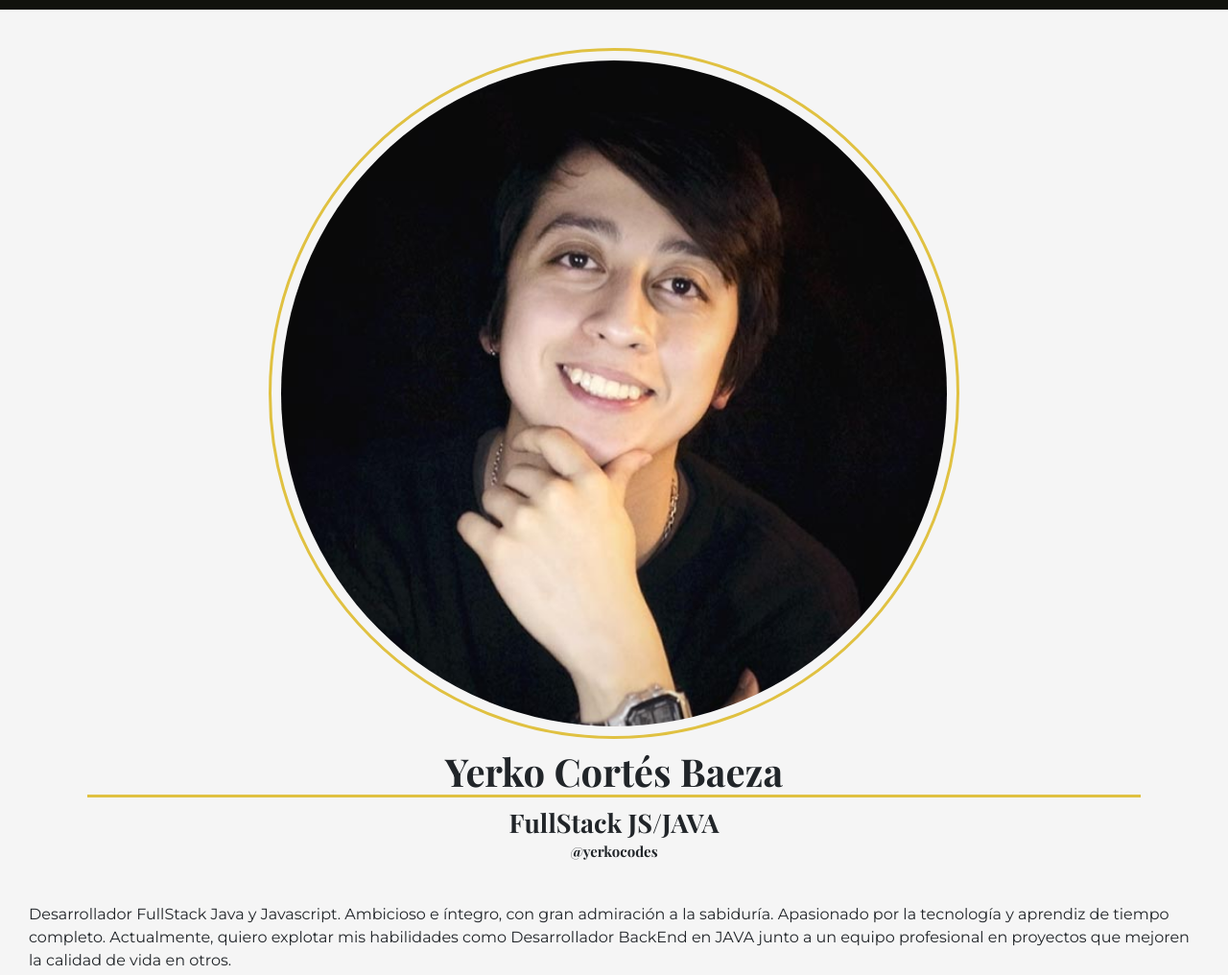
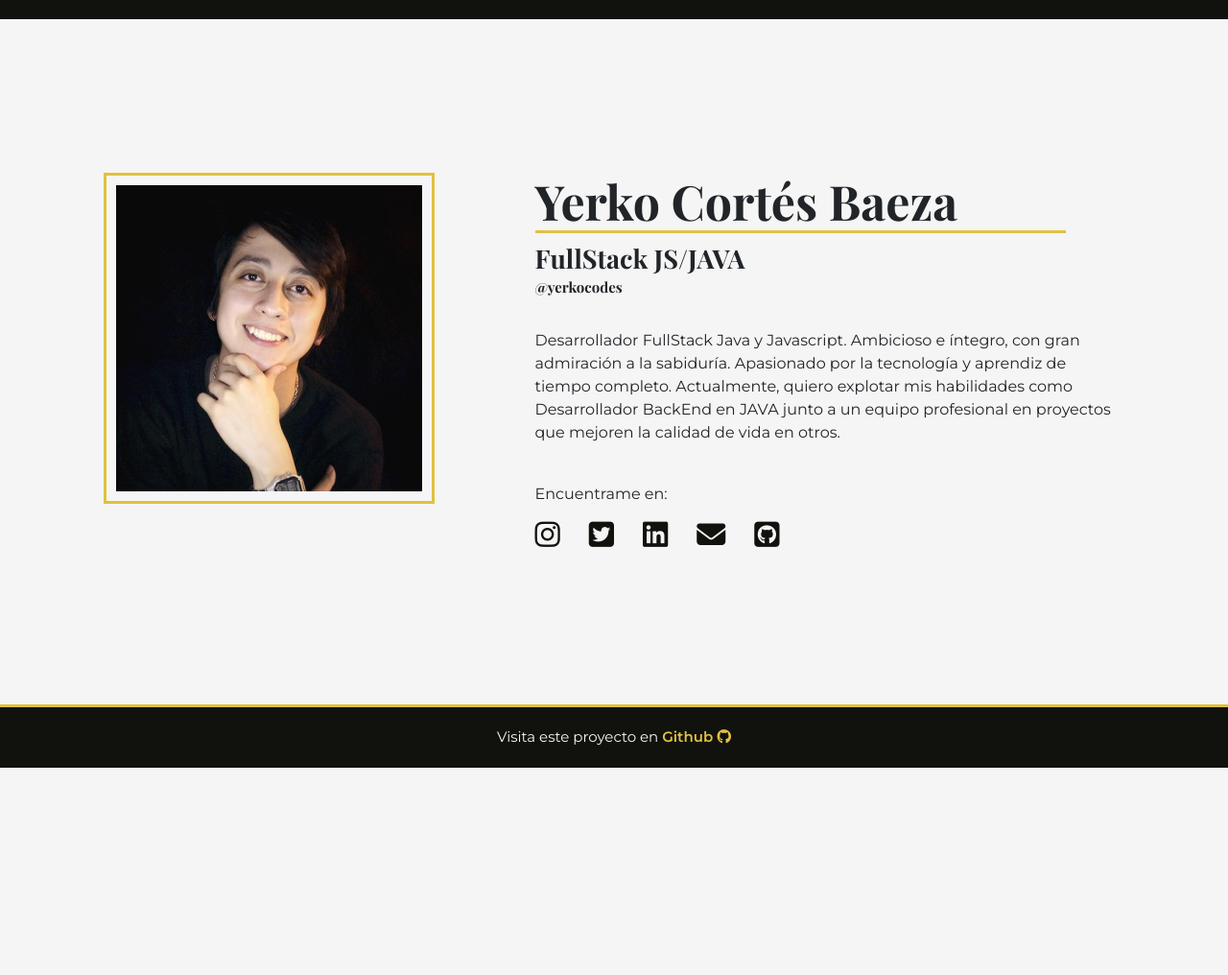
Before and after one commit to yerkocodes/ContactLanding, a plain HTML site: page index.html in a window 1280 px wide. Shown: the top 1016 px of the page at 96% size. After the commit the page ends 800 px from the top, so only its background shows below. Drawn offline with nearby package versions, Linux system fonts and the light colour scheme.

Commit message:
Desktop responsive ready

```diff
--- a/css/styles.css
+++ b/css/styles.css
@@ -61,15 +61,18 @@ h3 {
 /*-------------- NAVBAR END -------------*/
 
 /*-------------- HEADER -------------*/
-main > header > div > img {
-  /*width: 220px;*/
+main > #containerHeader > div > img {
   width: 60%;
   border-radius: 50%;
   border: solid 3px var(--yellow-mustage);
   padding: 10px;
 }
 
-main > header > div:nth-child(2) > hr {
+main > #containerPresentation > #containerPresentationName {
+  text-align: center;
+}
+
+main > #containerPresentation > #containerPresentationName > hr {
   width: 90%;
   margin: 0 auto 10px auto;
   border-top: solid 3px var(--yellow-mustage);
@@ -78,12 +81,13 @@ main > header > div:nth-child(2) > hr {
 /*-------------- HEADER END -------------*/
 
 /*-------------- SOCIAL ICONS -------------*/
-#social-icons > div {
+main > #containerPresentation > #containerPresentationSocialIcons > div {
   display: flex;
   justify-content: space-evenly;
 }
 
-#social-icons > div > article > a > i {
+/*#social-icons > div > article > a > i {*/
+main > #containerPresentation > #containerPresentationSocialIcons > div > article > a > i {
   font-size: 3rem;
   color: var(--dark-gray);
 }
@@ -110,3 +114,52 @@ footer > p > a {
   font-weight: 600;
 }
 /*-------------- FOOTER END -------------*/
+
+/*Large devices (desktops, 992px and up)*/
+@media (min-width: 1200px) {
+  main {
+
+  }
+
+  /*HEADER IMG*/
+  main > #containerHeader > div > img {
+    width: 100%;
+    border-radius: 0;
+    border: solid 3px var(--yellow-mustage);
+    padding: 10px;
+  }
+
+  /*HEADER TITLE*/
+  main > #containerPresentation > #containerPresentationName {
+    text-align: left;
+  }
+
+  main > #containerPresentation > #containerPresentationName > h1 {
+    font-size: 5rem;
+  }
+
+  /*HEADER HR DIVIDER*/
+  main > #containerPresentation > #containerPresentationName > hr {
+    width: 90%;
+    margin: 0 auto 10px 0;
+    border-top: solid 3px var(--yellow-mustage);
+    opacity: 100;
+  }
+
+  /*SOCIAL ICONS*/
+  main > #containerPresentation > #containerPresentationSocialIcons > p {
+    text-align: left;
+  }
+
+  main > #containerPresentation > #containerPresentationSocialIcons > div {
+    width: 100%;
+    display: flex;
+    justify-content: flex-start;
+  }
+
+  main > #containerPresentation > #containerPresentationSocialIcons > div > article > a > i {
+    font-size: 3rem;
+    color: var(--dark-gray);
+    margin-right: 30px;
+  }
+}
--- a/index.html
+++ b/index.html
@@ -39,29 +39,32 @@
     </nav>
 
     <!--MAIN-->
-    <main class="p-5">
-      <header class="pb-3">
-        <div class="text-center m-3">
+    <main class="container mx-auto p-5 row">
+      <header id="containerHeader" class="pb-3 col-12 col-sm-12 col-md-12 col-lg-12 col-xl-4 col-xxl-4">
+        <div class="text-center">
           <img src="./img/YerkoProfile.jpg" alt="">
         </div>
-        <div class="text-center">
+      </header>
+
+      <section id="containerPresentation" class="ms-auto col-12 col-sm-12 col-md-12 col-lg-12 col-xl-7 col-xxl-7 d-flex flex-column justify-content-center">
+        <div id="containerPresentationName" class="">
           <h1>Yerko Cortés Baeza</h1>
           <hr>
           <h2>FullStack JS/JAVA</h2>
           <h3>@yerkocodes</h3>
         </div>
-      </header>
 
-      <section class="description my-5">
-        <p>Desarrollador FullStack Java y Javascript. Ambicioso e íntegro, con gran admiración a la sabiduría. Apasionado por la tecnología y aprendiz de tiempo completo. Actualmente, quiero explotar mis habilidades como Desarrollador BackEnd en JAVA junto a un equipo profesional en proyectos que mejoren la calidad de vida en otros.</p>
-      </section>
+        <div id="containerPresentationDescription" class="description my-5">
+          <p>Desarrollador FullStack Java y Javascript. Ambicioso e íntegro, con gran admiración a la sabiduría. Apasionado por la tecnología y aprendiz de tiempo completo. Actualmente, quiero explotar mis habilidades como Desarrollador BackEnd en JAVA junto a un equipo profesional en proyectos que mejoren la calidad de vida en otros.</p>
+        </div>
 
-      <section id="social-icons" class="">
-        <p class="text-center mb-4">Encuentrame en:</p>
-        <div>
-          <article>
-            <a href="https://www.instagram.com/yerkocodes/" target="_blank"><i class="fa-brands fa-instagram"></i></a>
-          </article>
+        <!--ICONS-->
+        <div id="containerPresentationSocialIcons" class="">
+          <p class="mb-4">Encuentrame en:</p>
+          <div>
+            <article>
+              <a href="https://www.instagram.com/yerkocodes/" target="_blank"><i class="fa-brands fa-instagram"></i></a>
+            </article>
 
           <article>
             <a href="https://twitter.com/yerkocodes" target="_blank"><i class="fa-brands fa-square-twitter"></i></a>
@@ -79,7 +82,9 @@
             <a href="https://github.com/yerkocodes" target="_blank"><i class="fa-brands fa-square-github"></i></a>
           </article>
         </div>
+      </div>
       </section>
+
     </main>
 
     <!--FOOTER-->
```
